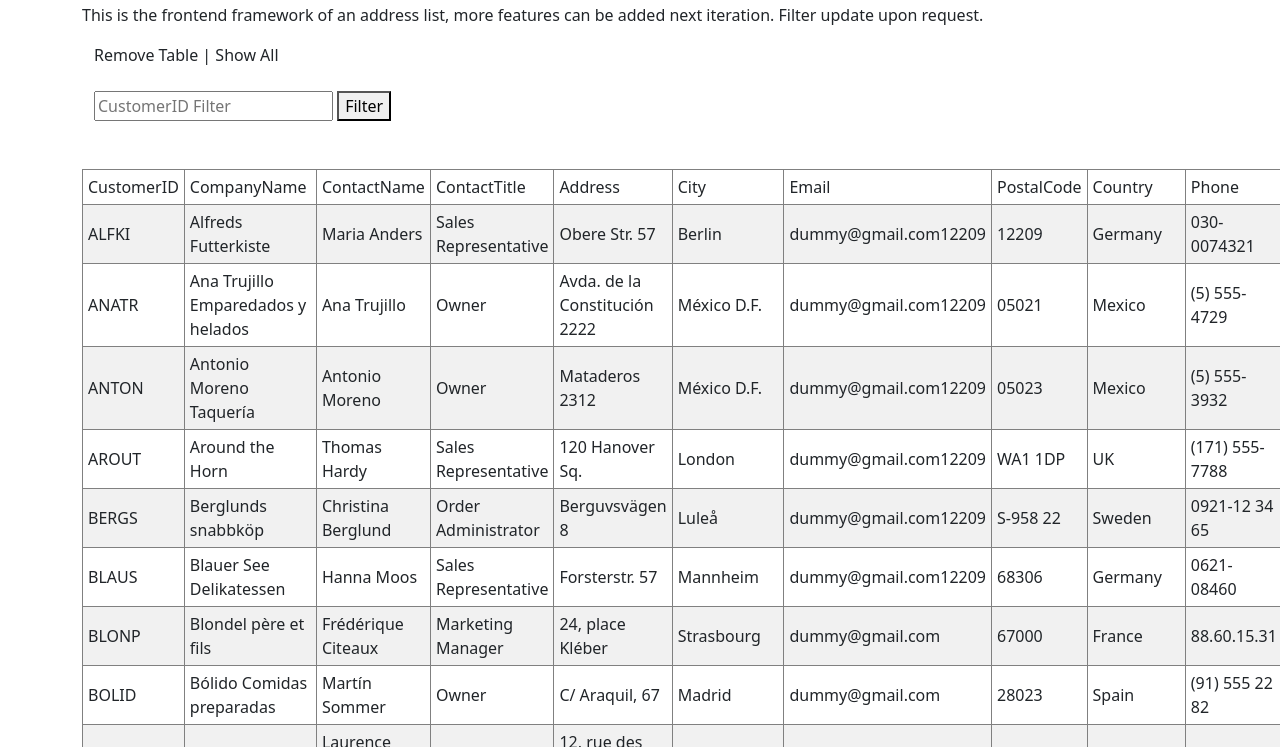
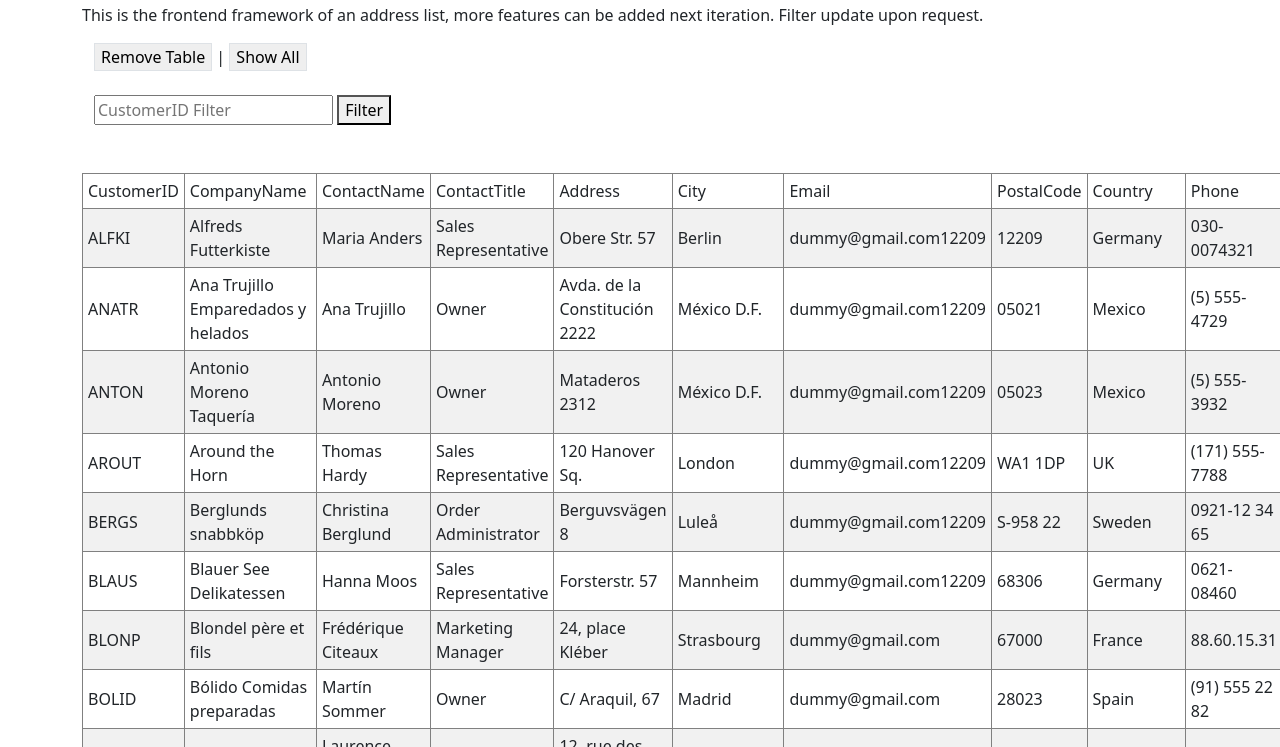
Before and after one commit to codedono/addressbook-challenge, a plain HTML site: page index.html in a window 1280 px wide. Shown: the part 53-800 px from the top of the page. Drawn offline with nearby package versions, Linux system fonts and the light colour scheme.

Commit message:
Add files via upload
replace & made code updates

```diff
--- a/index.html
+++ b/index.html
@@ -20,13 +20,13 @@
 
         <!-- UPDATE: Enter cusomter ID to filter addresses. -->
         <div class="container">
-            <a id="filterList">Remove Table</a>
+            <button id="filterList" class="border">Remove Table</button>
             |
-            <a id="showList" >Show All</a><br><br>
+            <button id="showList" class="border">Show All</button><br><br>
 
             <!-- UPDATE NEEDED: to filter address list -->
             <input type="text" ng-model="CustomerIDModel" placeholder="CustomerID Filter">
-            <button>Filter</button>
+            <button id="filterID">Filter</button>
             <br><br>
         </div>
         <br>
@@ -107,7 +107,7 @@
           <br>
     </body>
 
-    <script type="text/javascript">
+    <script>
         $(document).ready(function() {
             // setting up to add filter update.
             console.log( "Coded by Leroy Donovan Gasque on 8/17/2021." );
@@ -120,7 +120,7 @@
             });
 
             // customID filter alert for update message
-            $("button").click(function(){
+            $("#filterID").click(function(){
                 alert("CustomID filter still needs to be updated.");
             })
         });
```
